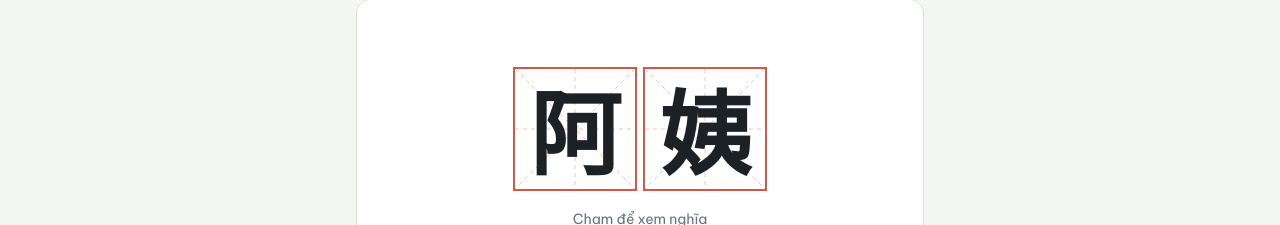
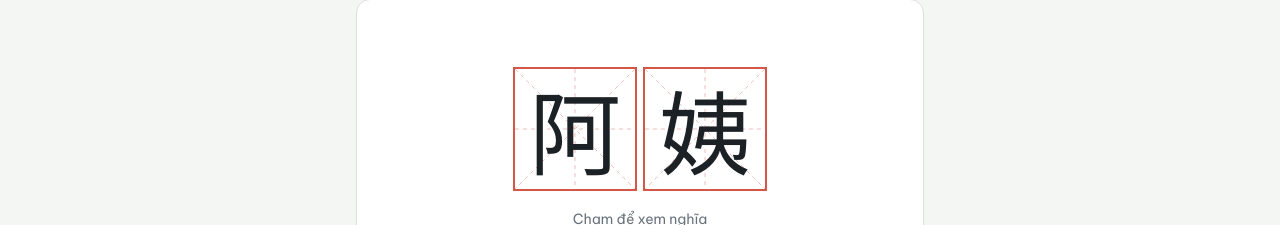
Before and after one commit to xbinh47/hoc-tieng-trung, a plain HTML site: page hsk3-on-tap.html in a window 1280 px wide. Shown: the part 172-397 px from the top of the page. Drawn offline with Linux system fonts and the light colour scheme.

Commit message:
Use a lighter weight for the large characters on cards
Bold strokes at card size were too heavy to read stroke details. Use
weight 500, the same weight as the example sentences.

Co-Authored-By: Claude Opus 5.5 <noreply@anthropic.com>

```diff
--- a/hsk3-on-tap.html
+++ b/hsk3-on-tap.html
@@ -57,7 +57,7 @@ main{max-width:600px;margin:0 auto;padding:16px 16px calc(var(--nav) + env(safe-
 .tzrow.sm .tg{border-width:1.5px}
 .tg svg{position:absolute;inset:0;width:100%;height:100%}
 .tg path{stroke:var(--gridl);stroke-width:1;stroke-dasharray:4 4;vector-effect:non-scaling-stroke;fill:none}
-.tg b{position:relative;font-size:calc(var(--s) * .74);line-height:1;font-weight:700}
+.tg b{position:relative;font-size:calc(var(--s) * .74);line-height:1;font-weight:500}
 
 /* Thẻ từ */
 .meta{display:flex;justify-content:space-between;align-items:center;color:var(--mu);font-size:14px;margin-bottom:10px}
```
Also changed, not shown: index.html (+1 -1 lines).
